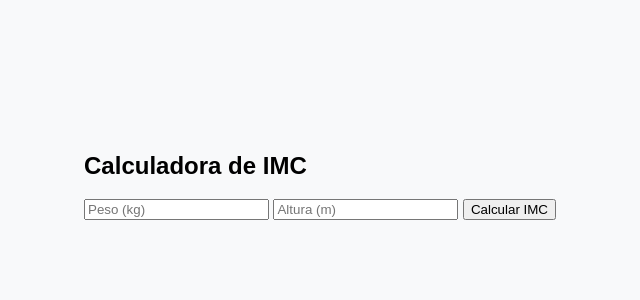
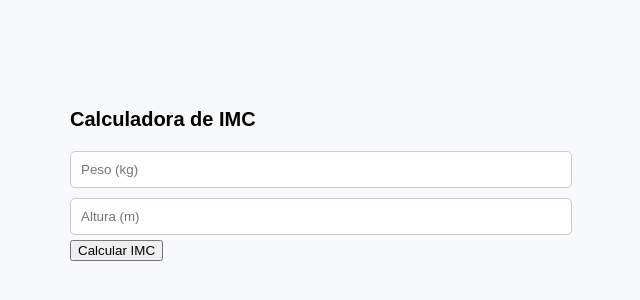
Before and after one commit to D34UTHY/imc, a website: page src/index.html in a window 1280 px wide. Shown: the part 224-524 px from the top of the page, without its empty margins (320-960 px from the left). Drawn offline with Linux system fonts and the light colour scheme.

Commit message:
Criei a estilização do h2 e da caixa de input"

```diff
--- a/src/style.css
+++ b/src/style.css
@@ -7,3 +7,16 @@ body {
     background-color: #f8f9fa;
     margin: 0;
 }
+
+h2 {
+    font-size: 20px;
+    margin-bottom: 15px;
+}
+
+input {
+    width: calc(100% - 20px);
+    padding: 10px;
+    margin: 5px 0;
+    border: 1px solid #ccc;
+    border-radius: 5px;
+}
```
